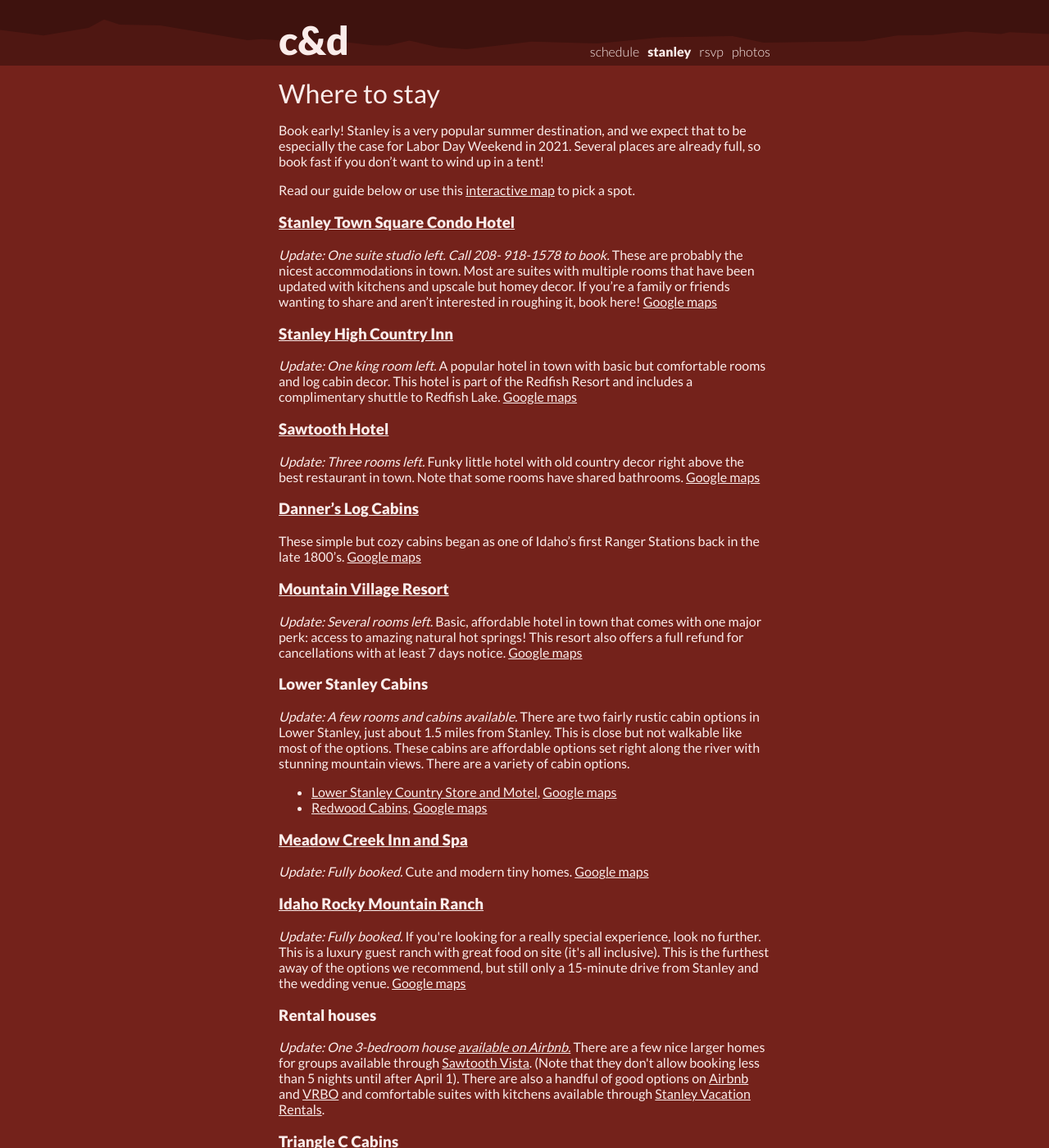
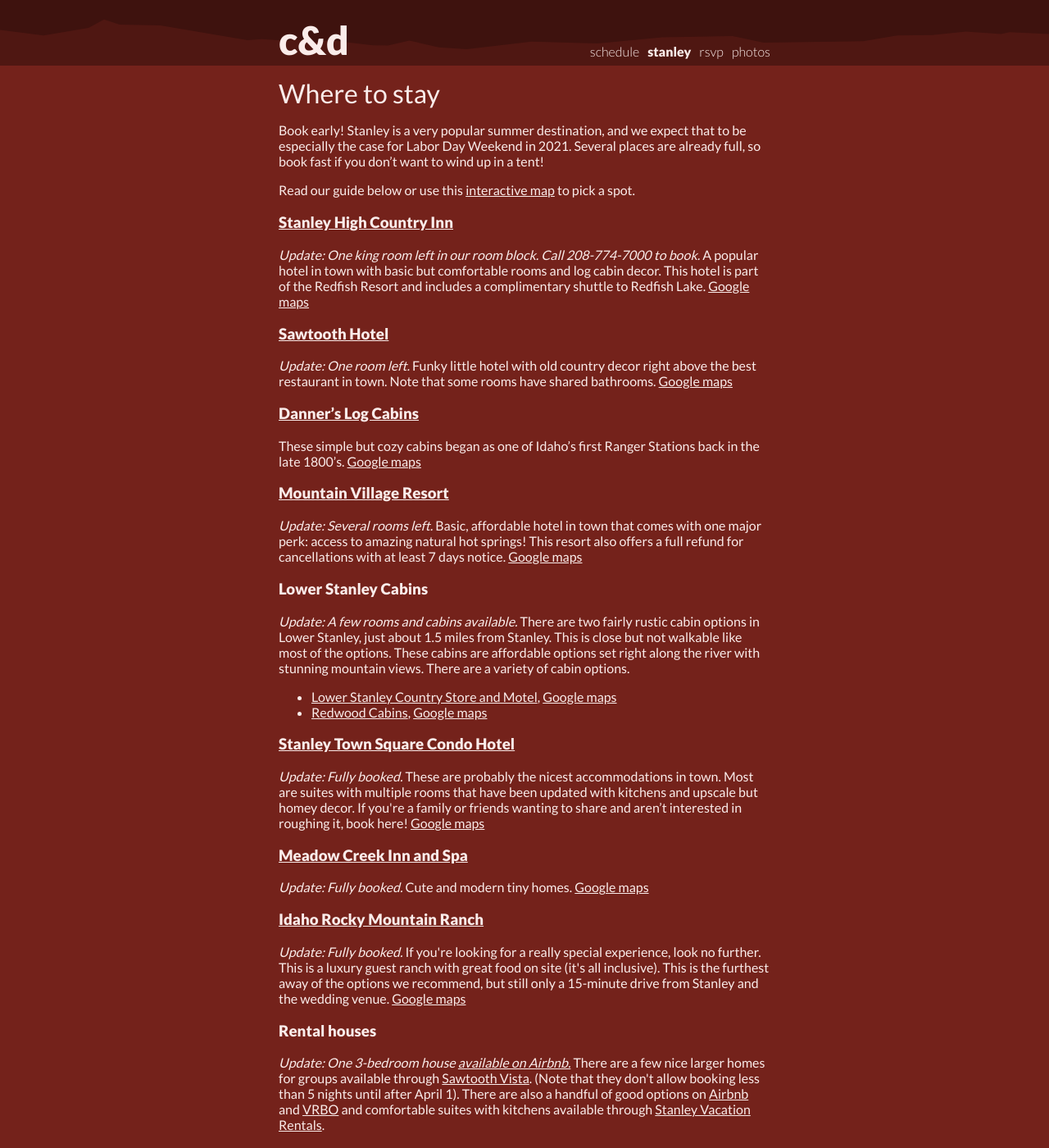
Before and after one commit to dproctor/wedding-website, a Jekyll site: the page built from stanley.md, in a window 1280 px wide and 1400 px high, scrolled down 1226 px. Shown: the whole window at 82% size. Built offline with Jekyll 4.4.1, drawn with Linux system fonts in a browser that asks for light colours; part of the change alters nothing that is shown.

Commit message:
updated latest hotel status

```diff
--- a/stanley.md
+++ b/stanley.md
@@ -51,15 +51,11 @@ Book early! Stanley is a very popular summer destination, and we expect that to
 
 Read our guide below or use this <a href="https://www.google.com/maps/d/u/0/edit?mid=1_B3vhMWHFdH3K45NLqSttNAF5bBIlxmC&usp=sharing">interactive map</a> to pick a spot.
 
-<h3><a name="stanley-town-square" id="stanley-town-square"   href="https://www.stanleytownsquare.com/">Stanley Town Square Condo Hotel</a></h3>
-<em>Update: One suite studio left. Call 208- 918-1578 to book.</em> These are probably the nicest accommodations in town. Most are suites with multiple rooms that have been updated with kitchens and upscale but homey decor. If you're a family or friends wanting to share and aren’t interested in roughing it, book here!
-<a href="https://goo.gl/maps/pdJ3k6gyYd9kPmYS8">Google maps</a>
-
 <h3><a name="stanley-high-country-inn" id="stanley-high-country-inn"   href="https://stanleyinn.com/">Stanley High Country Inn</a></h3>
-<em>Update: One king room left.</em> A popular hotel in town with basic but comfortable rooms and log cabin decor. This hotel is part of the Redfish Resort and includes a complimentary shuttle to Redfish Lake. <a href="https://goo.gl/maps/79nR3iK61rJreeH37">Google maps</a>
+<em>Update: One king room left in our room block. Call 208-774-7000 to book.</em> A popular hotel in town with basic but comfortable rooms and log cabin decor. This hotel is part of the Redfish Resort and includes a complimentary shuttle to Redfish Lake. <a href="https://goo.gl/maps/79nR3iK61rJreeH37">Google maps</a>
 
 <h3><a name="sawtooth-hotel" id="sawtooth-hotel"   href="https://sawtoothhotel.com/">Sawtooth Hotel</a></h3>
-<em>Update: Three rooms left.</em> Funky little hotel with old country decor right above the best restaurant in town. Note that some rooms have shared bathrooms. <a href="https://goo.gl/maps/cLRjQ67h5Ct7HS6ZA">Google maps</a>
+<em>Update: One room left.</em> Funky little hotel with old country decor right above the best restaurant in town. Note that some rooms have shared bathrooms. <a href="https://goo.gl/maps/cLRjQ67h5Ct7HS6ZA">Google maps</a>
 
 <h3><a name="danners-log-cabins" id="danners-log-cabins"   href="http://www.dannerslogcabins.com/">Danner’s Log Cabins</a></h3>
 These simple but cozy cabins began as one of Idaho's first Ranger Stations back in the late 1800's.
@@ -75,6 +71,10 @@ These simple but cozy cabins began as one of Idaho's first Ranger Stations back
 <li> <a href="https://www.lowerstanley.com/">Lower Stanley Country Store and Motel</a>, <a href="https://goo.gl/maps/DMxDz9cfYKyqaKb27">Google maps</a> </li>
 <li><a href="https://www.redwood-stanley.com/">Redwood Cabins</a>, <a href="https://goo.gl/maps/PSPUuvNNGeWZo5pX9">Google maps</a></li>
 </ul>
+
+<h3><a name="stanley-town-square" id="stanley-town-square"   href="https://www.stanleytownsquare.com/">Stanley Town Square Condo Hotel</a></h3>
+<em>Update: Fully booked.</em> These are probably the nicest accommodations in town. Most are suites with multiple rooms that have been updated with kitchens and upscale but homey decor. If you're a family or friends wanting to share and aren’t interested in roughing it, book here!
+<a href="https://goo.gl/maps/pdJ3k6gyYd9kPmYS8">Google maps</a>
 
 <h3><a name="meadow-creek-inn" id="meadow-creek-inn"   href="https://meadowcreekinn.com/">Meadow Creek Inn and Spa</a></h3>
 <em>Update: Fully booked.</em> Cute and modern tiny homes. <a href="https://www.google.com/maps?cid=4548671335968250056">Google maps</a>
```
